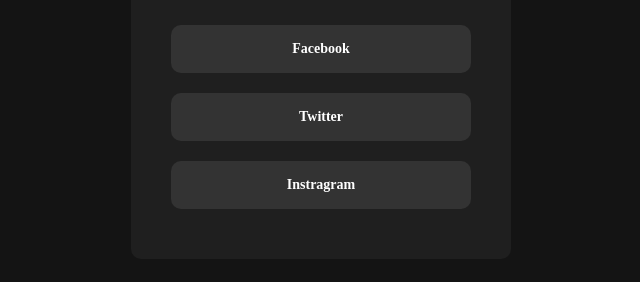
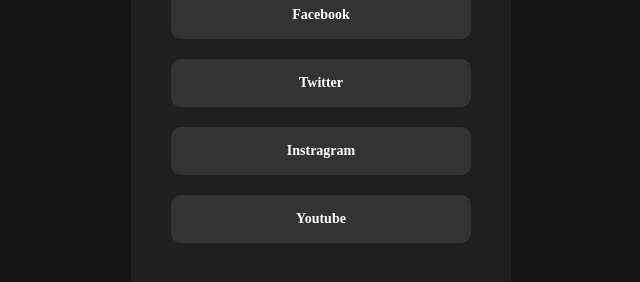
Before and after one commit to dixit1948/social, a plain HTML site: page index.html in a window 1280 px wide. Shown: the part 388-670 px from the top of the page, without its empty margins (319-959 px from the left). Drawn offline with Linux system fonts and the light colour scheme.

Commit message:
Update index.html

```diff
--- a/index.html
+++ b/index.html
@@ -25,6 +25,8 @@
           <li><a href="https://www.facebook.com/share/19hwjqHoAw/">Facebook</a></li>
           <li><a href="https://x.com/vcpatel_k?t=XVIW8fHw_br0VIDenEle0w&s=08">Twitter</a></li>
           <li><a href="https://www.instagram.com/vcpatel_k?igsh=MWo5NzRjN3Bsbzk4cg==">Instragram</a></li>
+          <li><a href="https://youtube.com/@cricket_lovers5191?si=sMpPHK0VCZ-bYhsu">Youtube</a></li>
+
         </ul>
        </div>
     </div>
```
